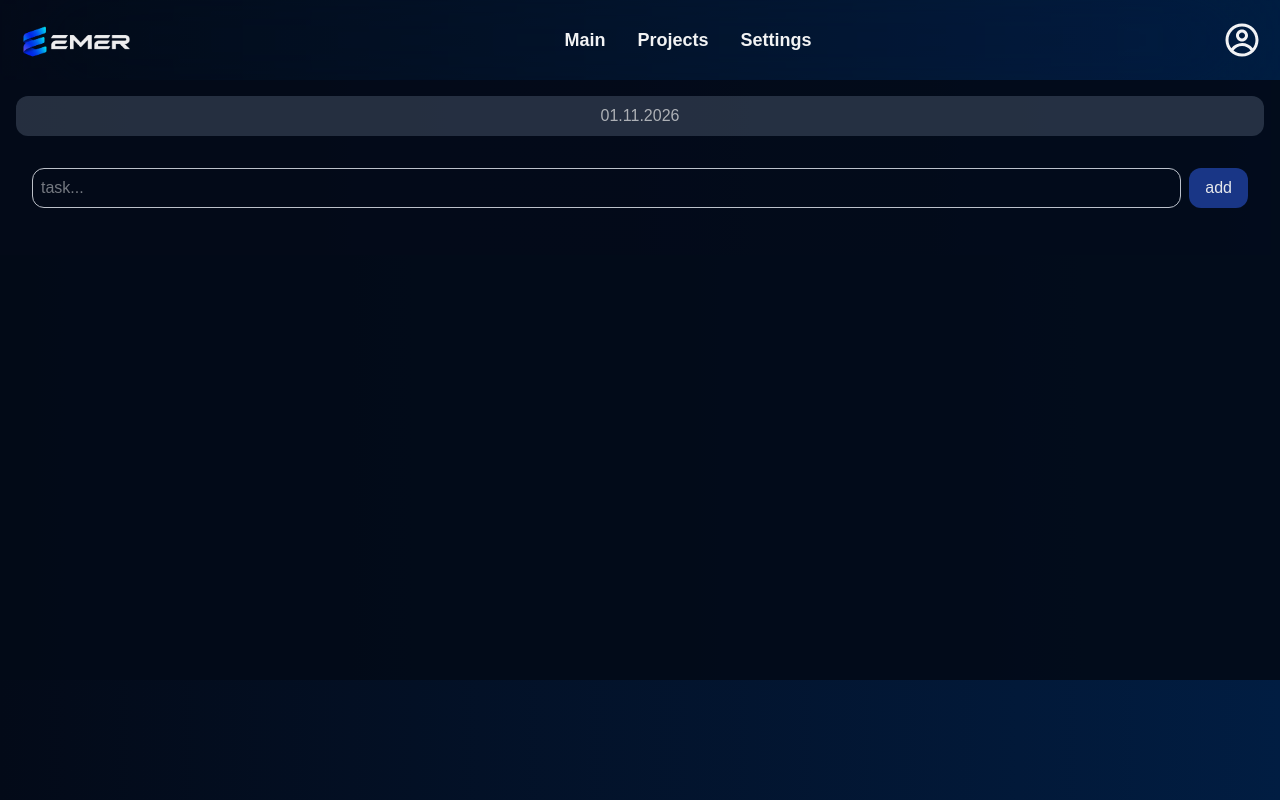
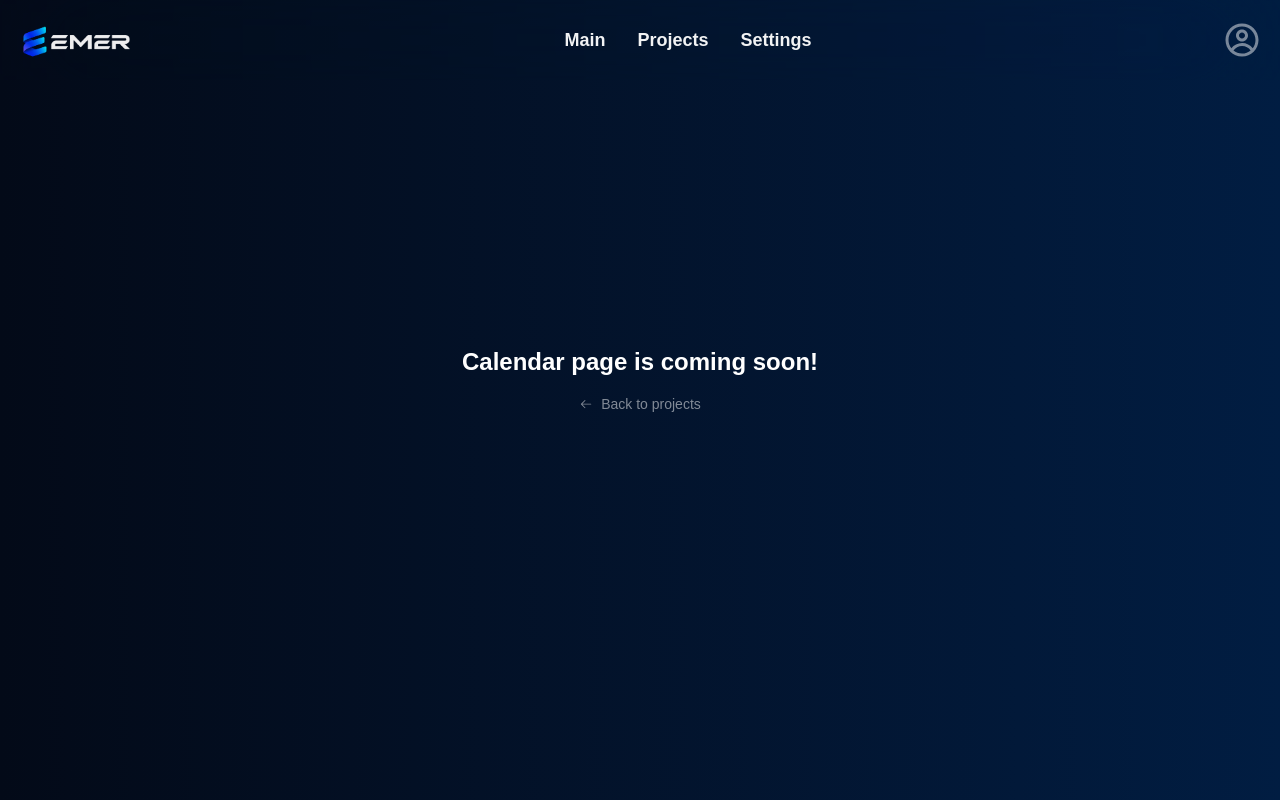
Before and after one commit to ErnestMakarov/emer, a React (Vite) app in the folder frontend/: page /workspace/todo in a window 1280 px wide. Built offline with nearby package versions, Linux system fonts and the light colour scheme.

Commit message:
workshop pages cleaning

```diff
--- a/frontend/src/layouts/WorkspaceLayout.tsx
+++ b/frontend/src/layouts/WorkspaceLayout.tsx
@@ -1,4 +1,4 @@
-import { Outlet } from 'react-router'
+import { Link, Outlet } from 'react-router'
 
 import { NavLink } from 'react-router'
 
@@ -18,7 +18,9 @@ export default function WorkspaceLayout() {
                 <NavLink to="/workspace/todo">Projects</NavLink>
                 <NavLink to="/workspace/settings">Settings</NavLink>
             </nav>
-            <CgProfile className='text-4xl mr-5'/>
+            <Link to="/workspace/profile" className='items-center gap-2 text-sm text-white/50 hover:text-white'>
+                <CgProfile className='text-4xl mr-5'/>
+            </Link>
         </header>
         <main>
             <Outlet />
--- a/frontend/src/pages/Workspace/Calendar/Calendar.tsx
+++ b/frontend/src/pages/Workspace/Calendar/Calendar.tsx
@@ -1,95 +1,13 @@
-import { useEffect, useState } from 'react'
-import type { ChangeEvent } from 'react'
-
-const STORAGE_KEY = 'todo-tasks'
+import { Link } from 'react-router'
+import { GoArrowLeft } from "react-icons/go";
 
 export default function Todo() {
-  const [tasks, setTasks] = useState<string[]>(() => {
-    const saved = localStorage.getItem(STORAGE_KEY)
-
-    if (saved === null) return []
-
-    try {
-      const parsed: unknown = JSON.parse(saved)
-
-      if (
-        Array.isArray(parsed) &&
-        parsed.every((task) => typeof task === 'string')
-      ) {
-        return parsed
-      }
-    } catch {
-      return []
-    }
-
-    return []
-  })
-
-  const [taskInput, setTaskInput] = useState('')
-
-  useEffect(() => {
-    localStorage.setItem(STORAGE_KEY, JSON.stringify(tasks))
-  }, [tasks])
-
-  function HandleChange(event: ChangeEvent<HTMLInputElement>) {
-    setTaskInput(event.target.value)
-  }
-
-  function HandleAdd() {
-    const newTask = taskInput.trim()
-    if (!newTask) return
-
-    setTasks((previousTasks) => [...previousTasks, newTask])
-    setTaskInput('')
-  }
-
-  function HandleDelete(index: number) {
-    setTasks((previousTasks) =>
-      previousTasks.filter((_, i) => i !== index)
-    )
-  }
-
   return (
-    <section className="bg-[#030A18] opacity-90 p-4 h-[calc(100vh-200px)] flex flex-col gap-4">
-      <p className="bg-gray-700 text-white text-center py-2 rounded-xl opacity-75">
-        {new Date().toLocaleDateString('ru-RU')}
-      </p>
-
-      <div>
-        <div className="p-4 flex gap-2">
-          <input
-            className="w-full h-10 border border-gray-300 rounded-xl p-2"
-            type="text"
-            placeholder="task..."
-            value={taskInput}
-            onChange={HandleChange}
-          />
-          <button
-            className="bg-blue-900 px-4 py-2 rounded-xl hover:bg-blue-800 cursor-pointer"
-            onClick={HandleAdd}
-          >
-            add
-          </button>
-        </div>
-
-        <div className="mb-4">
-          {tasks.map((task, index) => (
-            <div
-              key={index}
-              className="flex items-center gap-2 p-4 border-b border-gray-300 justify-between"
-            >
-              <div className="flex items-center gap-2">
-                <input type="checkbox" className="w-4 h-4" />
-                <p className="text-gray-500 text-sm">{index + 1}.</p>
-                <p className="text-white font-medium">{task}</p>
-              </div>
-              <button className="bg-red-900 px-4 py-2 rounded-xl hover:bg-red-800 cursor-pointer" onClick={() => HandleDelete(index)}>
-                delete
-              </button>
-            </div>
-          ))}
-        </div>
-      </div>
+    <section className="p-4 h-[calc(100vh-200px)] flex flex-col gap-4 items-center text-center justify-center">
+      <h2 className="text-2xl font-bold text-white">Calendar page is coming soon!</h2>
+      <Link to="/workspace/main" className="flex items-center gap-2 text-sm text-white/50 hover:text-white">
+        <GoArrowLeft /> Back to projects
+      </Link>
     </section>
   )
 }
--- a/frontend/src/pages/Workspace/Profile/Profile.tsx
+++ b/frontend/src/pages/Workspace/Profile/Profile.tsx
@@ -1,6 +1,13 @@
+import { Link } from 'react-router'
+import { GoArrowLeft } from "react-icons/go";
 
 export default function Profile() {
   return (
-    <div>Profile</div>
+    <section className="p-4 h-[calc(100vh-200px)] flex flex-col gap-4 items-center text-center justify-center">
+      <h2 className="text-2xl font-bold text-white">Profile page is coming soon!</h2>
+      <Link to="/workspace/main" className="flex items-center gap-2 text-sm text-white/50 hover:text-white">
+        <GoArrowLeft /> Back to projects
+      </Link>
+    </section>
   )
 }
```
